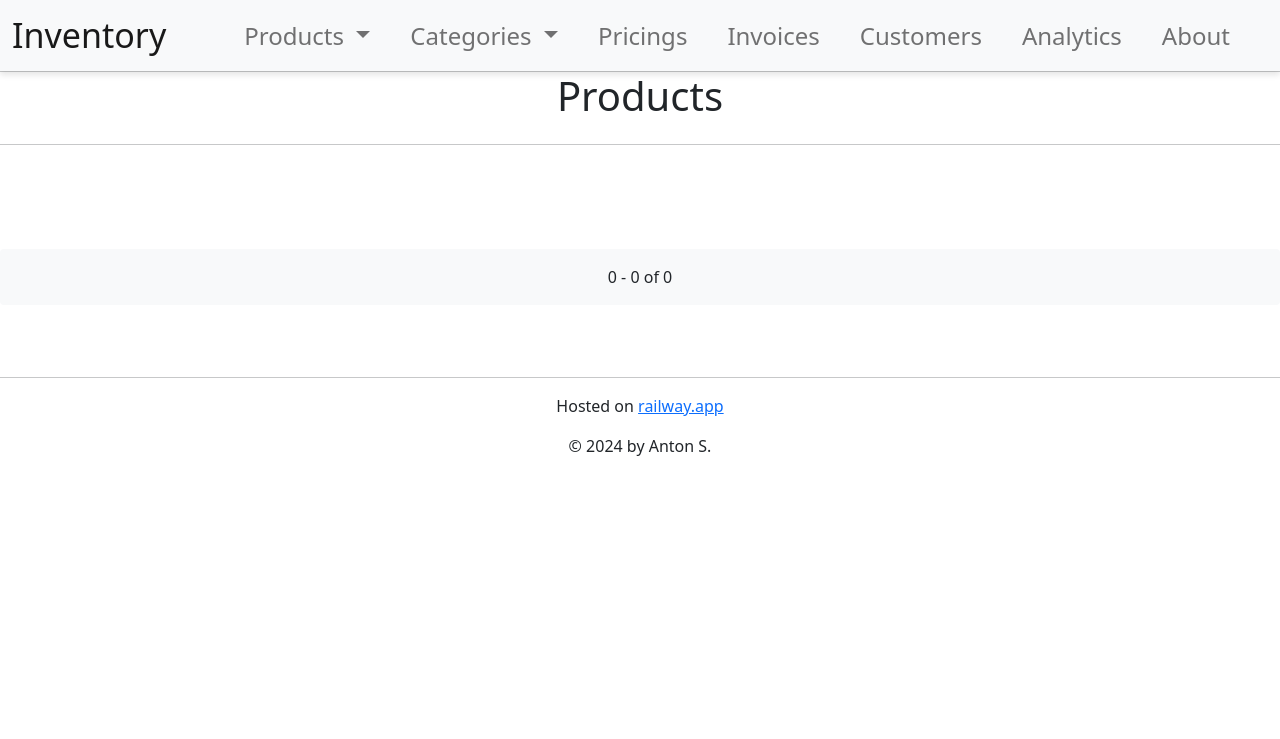
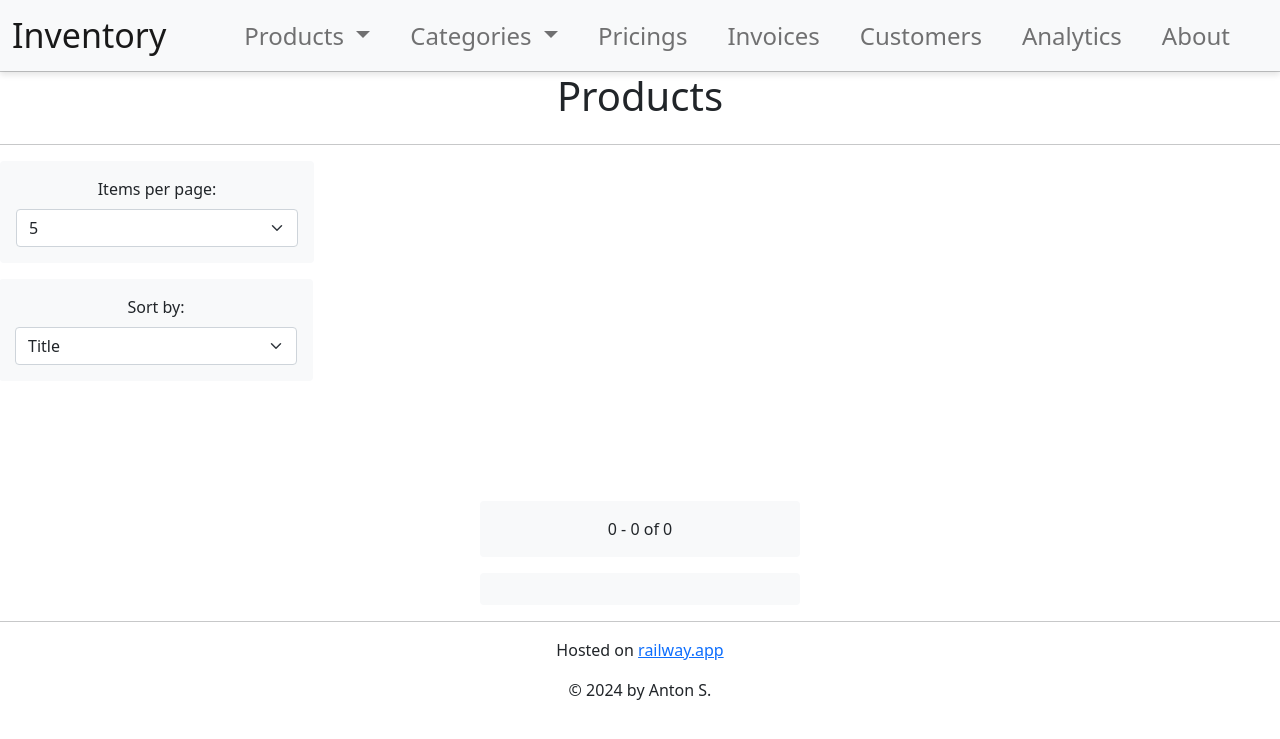
Before and after one commit to asiomchen/inventory-management, a Flask app: page / in a window 1280 px wide. Shown: the top 739 px of the page. Run offline with Flask 3, Linux system fonts and the light colour scheme; a user stored in the database is signed in; some libraries are stand-ins or nearby versions.

Commit message:
Update pagination logic and styles in main.py, styles.css, base.html, and index.html

```diff
--- a/main.py
+++ b/main.py
@@ -25,12 +25,28 @@ main = Blueprint("main", __name__)
 def index():
     query = Product.query
     category_name = None
+    sortables = ["title", "quantity", "weight", "purchase_price", "sale_price", "profit"]
     if "category" in request.args:
         category_name = request.args["category"]
         category = Category.query.filter_by(name=category_name).first()
         if category:
             query = query.filter_by(category_idx=category.idx)
-    page = query.paginate(per_page=2)
+    per_page = request.args.get("per_page", 5, type=int)
+    # Sorting
+    if "sort_by" in request.args:
+        sort_by = request.args["sort_by"]
+        if sort_by in sortables:
+            if "sort_order" in request.args:
+                sort_order = request.args["sort_order"]
+                if sort_order == "asc":
+                    query = query.order_by(getattr(Product, sort_by))
+                elif sort_order == "desc":
+                    query = query.order_by(getattr(Product, sort_by).desc())
+            else:
+                query = query.order_by(getattr(Product, sort_by))
+
+
+    page = query.paginate(per_page=per_page)
     if len(page.items) == 0 and category_name:
         flash(f"No products found in the category: {category_name}", "warning")
         return redirect(url_for("main.index"))
--- a/templates/index.html
+++ b/templates/index.html
@@ -1,5 +1,7 @@
 {% extends 'base.html' %}
-
+{% from "macros.html" import render_pagination with context %}
+{% from "macros.html" import per_page_dropdown with context %}
+{% from "macros.html" import sort_by_dropdown with context %}
 {% block content %}
 
     <h1 class="title display-4 text-center mb-4">{% block title %} Products {% endblock %}</h1>
@@ -7,6 +9,11 @@
         <h2 class="title display-6 text-center mb-3">Category: {{ category_name }}</h2>
     {% endif %}
     <hr>
+    <div class="row input-group mb-3">
+    {{ per_page_dropdown("main.index") }}
+    {{ sort_by_dropdown() }}
+    </div>
+    </div>
     <div class="container">
     <div class="row row-cols-1 row-cols-md-2 row-cols-lg-3 g-4">
         {% for product in page %}
@@ -51,24 +58,6 @@
     </div>
 </div>
 
-{% macro render_pagination(pagination, endpoint) %}
-  <div class=page-items>
-    {{ pagination.first }} - {{ pagination.last }} of {{ pagination.total }}
-  </div>
-  <div class=pagination>
-    {% for page in pagination.iter_pages() %}
-      {% if page %}
-        {% if page != pagination.page %}
-          <a href="{{ url_for(endpoint, page=page) }}">{{ page }}</a>
-        {% else %}
-          <a href="{{ url_for(endpoint, page=page) }}" class=active>{{ page }}</a>
-        {% endif %}
-      {% else %}
-        <span class=ellipsis>…</span>
-      {% endif %}
-    {% endfor %}
-  </div>
-{% endmacro %}
 
 {{ render_pagination(page, 'main.index')}}
 
--- /dev/null
+++ b/templates/macros.html
@@ -0,0 +1,60 @@
+{% macro render_pagination(pagination, endpoint) %}
+  <div class="page-items col-12 col-lg-3 page-items mx-auto d-lg-block">
+    {{ pagination.first }} - {{ pagination.last }} of {{ pagination.total }}
+  </div>
+  <div class="pagination col-12 col-lg-3 page-items mx-auto d-lg-block">
+    {% for page in pagination.iter_pages() %}
+      {% if page %}
+        {% if page != pagination.page %}
+          <a href="{{ url_for(endpoint, page=page) }}">{{ page }}</a>
+        {% else %}
+          <a href="{{ url_for(endpoint, page=page) }}" class=active>{{ page }}</a>
+        {% endif %}
+      {% else %}
+        <span class=ellipsis>…</span>
+      {% endif %}
+    {% endfor %}
+  </div>
+{% endmacro %}
+
+
+{% macro per_page_dropdown(endpoint, per_page) %}
+  {% set query_string = request.query_string.decode('utf-8') %}
+  <form action="{{ url_for(request.endpoint) }}{{ '?' + query_string if query_string else '' }}" method="get">
+    <div class="col-12 col-lg-3 page-items">
+      <label for="per_page" class="form-label">Items per page:</label>
+      <select name="per_page" class="form-select" onchange="this.form.submit()">
+        {% for value in [5, 10, 25, 50, 100] %}
+          <option value="{{ value }}" {% if value == per_page %}selected{% endif %}>{{ value }}</option>
+        {% endfor %}
+      </select>
+    </div>
+    {% for key, value in request.args.items() %}
+      {% if key != 'per_page' %}
+        <input type="hidden" name="{{ key }}" value="{{ value }}">
+      {% endif %}
+    {% endfor %}
+  </form>
+{% endmacro %}
+
+
+{% macro sort_by_dropdown() %}
+  {% set query_string = request.query_string.decode('utf-8') %}
+  {% set current_sort_by = request.args.get('sort_by', default='title') %}
+  {% set action_url = request.path + ('?' + query_string if query_string else '') %}
+  <form action="{{ action_url }}" method="get">
+    <div class="col-12 col-lg-3 page-items">
+      <label for="sort_by" class="form-label">Sort by:</label>
+      <select name="sort_by" class="form-select" onchange="this.form.submit()">
+        {% for name, value in [('Title', 'title'), ('Weight', 'weight'), ('Purchase Price', 'purchase_price'), ('Sale Price', 'sale_price'), ('Quantity', 'quantity'), ('Profit', 'profit')] %}
+          <option value="{{ value }}" {% if value == current_sort_by %}selected{% endif %}>{{ name }}</option>
+        {% endfor %}
+      </select>
+    </div>
+    {% for key, value in request.args.items() %}
+      {% if key != 'sort_by' %}
+        <input type="hidden" name="{{ key }}" value="{{ value }}">
+      {% endif %}
+    {% endfor %}
+  </form>
+{% endmacro %}
```
